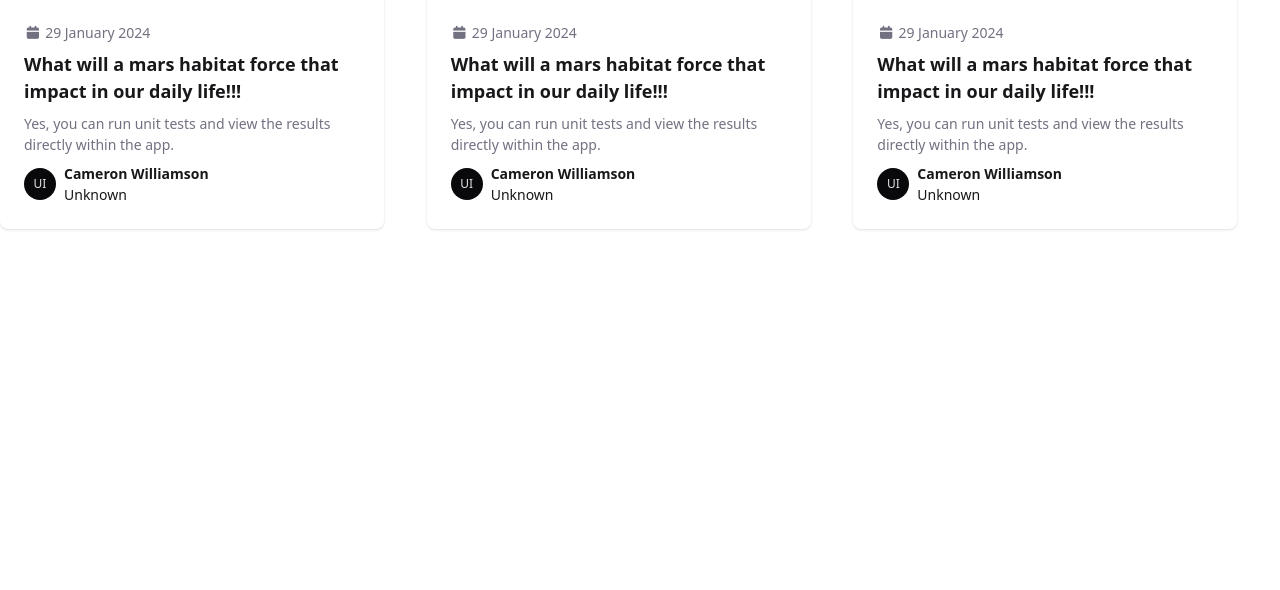
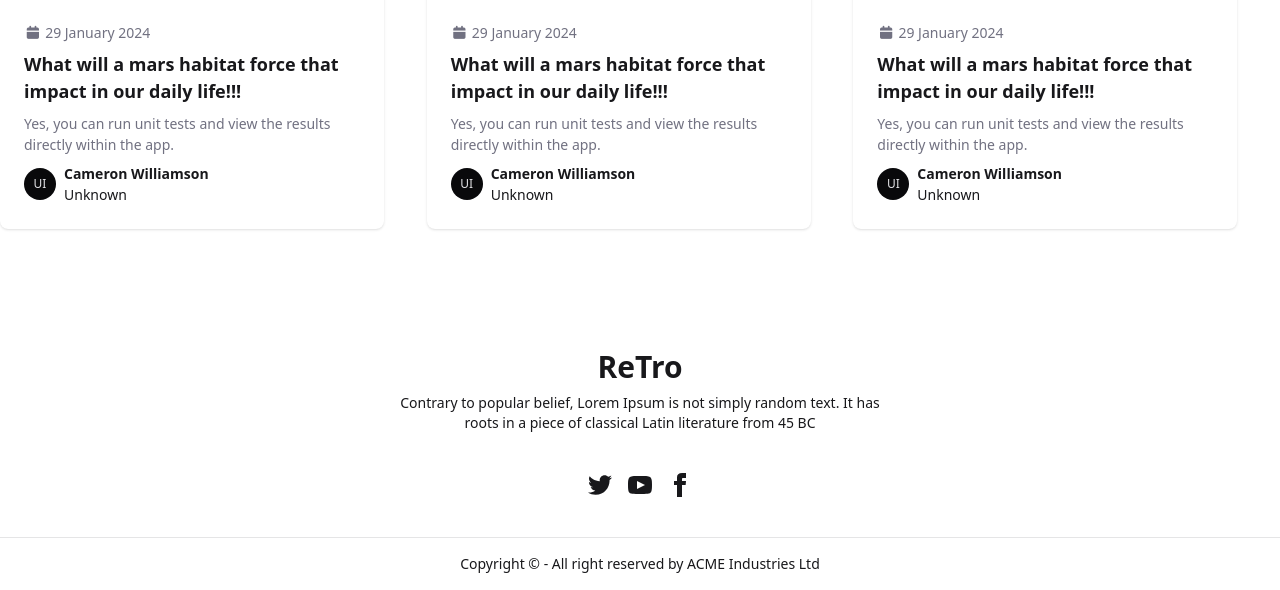
Before and after one commit to MD-Moniruzzaman-Arafat/web-project-11, a plain HTML site: page index.html in a window 1280 px wide. Shown: the part 2823-3413 px from the top of the page. Before the commit the page ends 3132 px from the top, so only its background shows below. Drawn offline with nearby package versions, Linux system fonts and the light colour scheme.

Commit message:
footer section

```diff
--- a/index.html
+++ b/index.html
@@ -329,6 +329,49 @@
         <!-- Latest Posts section end -->
     </main>
 
+    <footer class="footer footer-horizontal footer-center bg-[#12132D00]  p-10">
+        <aside>
+            <h1 class="font-bold text-3xl">ReTro</h1>
+            <p class="w-lg">
+                Contrary to popular belief, Lorem Ipsum is not simply random text. It has roots in a piece of classical
+                Latin literature from 45 BC
+            </p>
+        </aside>
+        <nav>
+            <div class="grid grid-flow-col gap-4">
+                <a>
+                    <svg xmlns="http://www.w3.org/2000/svg" width="24" height="24" viewBox="0 0 24 24"
+                        class="fill-current">
+                        <path
+                            d="M24 4.557c-.883.392-1.832.656-2.828.775 1.017-.609 1.798-1.574 2.165-2.724-.951.564-2.005.974-3.127 1.195-.897-.957-2.178-1.555-3.594-1.555-3.179 0-5.515 2.966-4.797 6.045-4.091-.205-7.719-2.165-10.148-5.144-1.29 2.213-.669 5.108 1.523 6.574-.806-.026-1.566-.247-2.229-.616-.054 2.281 1.581 4.415 3.949 4.89-.693.188-1.452.232-2.224.084.626 1.956 2.444 3.379 4.6 3.419-2.07 1.623-4.678 2.348-7.29 2.04 2.179 1.397 4.768 2.212 7.548 2.212 9.142 0 14.307-7.721 13.995-14.646.962-.695 1.797-1.562 2.457-2.549z">
+                        </path>
+                    </svg>
+                </a>
+                <a>
+                    <svg xmlns="http://www.w3.org/2000/svg" width="24" height="24" viewBox="0 0 24 24"
+                        class="fill-current">
+                        <path
+                            d="M19.615 3.184c-3.604-.246-11.631-.245-15.23 0-3.897.266-4.356 2.62-4.385 8.816.029 6.185.484 8.549 4.385 8.816 3.6.245 11.626.246 15.23 0 3.897-.266 4.356-2.62 4.385-8.816-.029-6.185-.484-8.549-4.385-8.816zm-10.615 12.816v-8l8 3.993-8 4.007z">
+                        </path>
+                    </svg>
+                </a>
+                <a>
+                    <svg xmlns="http://www.w3.org/2000/svg" width="24" height="24" viewBox="0 0 24 24"
+                        class="fill-current">
+                        <path
+                            d="M9 8h-3v4h3v12h5v-12h3.642l.358-4h-4v-1.667c0-.955.192-1.333 1.115-1.333h2.885v-5h-3.808c-3.596 0-5.192 1.583-5.192 4.615v3.385z">
+                        </path>
+                    </svg>
+                </a>
+            </div>
+        </nav>
+    </footer>
+    <footer class="footer sm:footer-horizontal footer-center bg-[#12132D00] border-t-1 border-[#0307121A] p-4">
+        <aside>
+            <p>Copyright © - All right reserved by ACME Industries Ltd</p>
+        </aside>
+    </footer>
+
 </body>
 
 </html>
```
